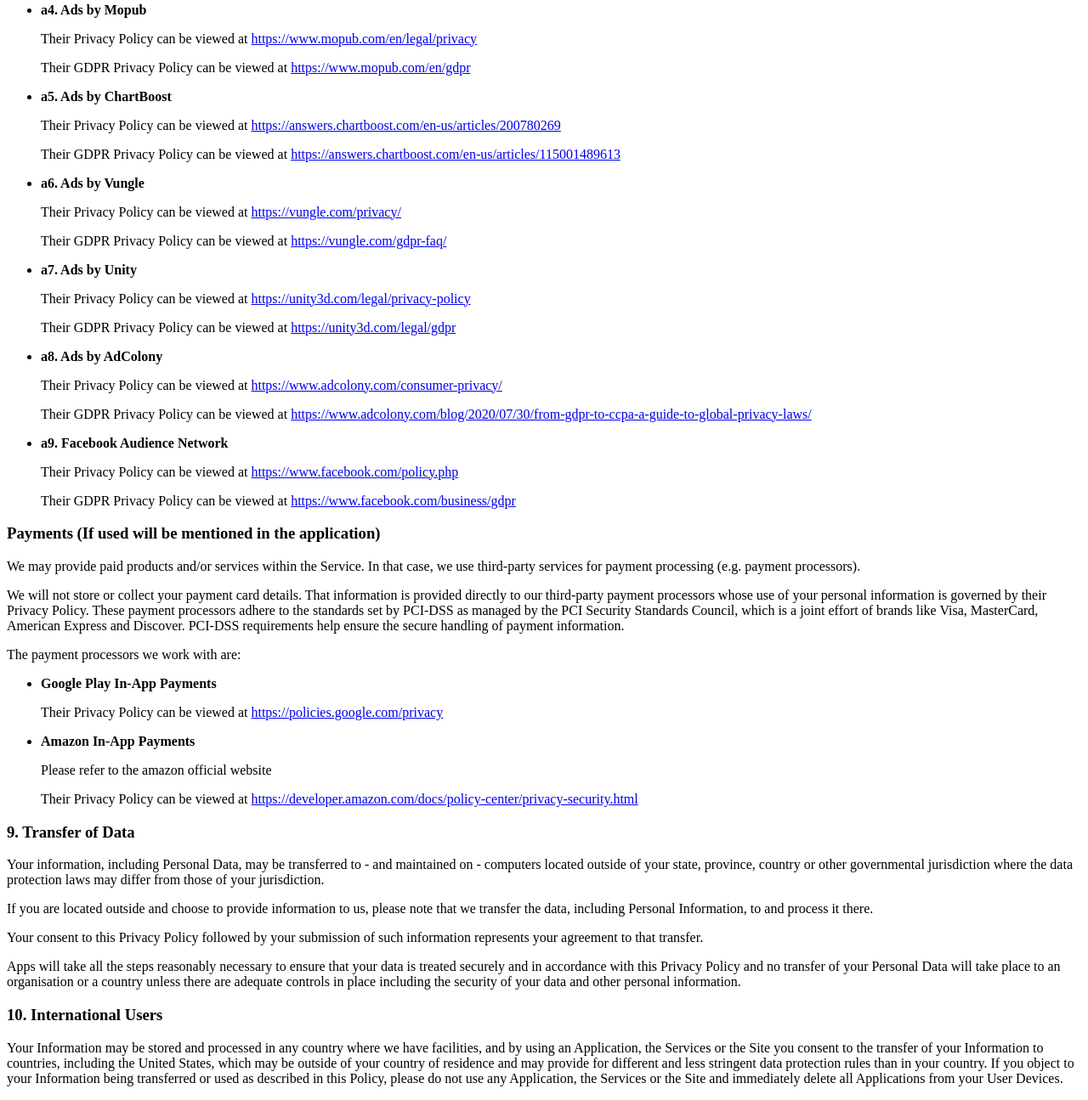
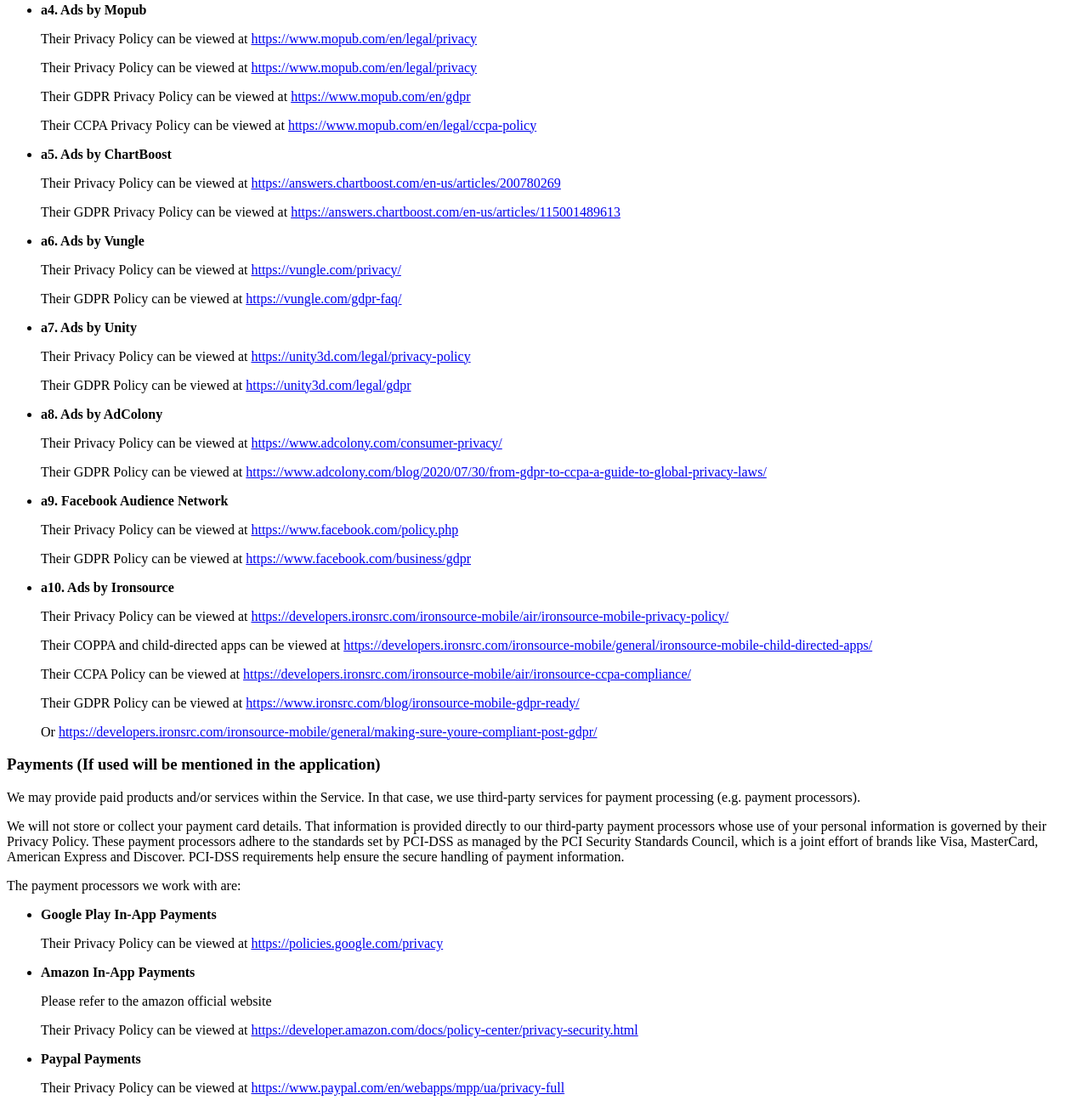
Before and after one commit to SunSGames/sunsgames.github.io, a plain HTML site: page PrivacyPolicy.html in a window 1280 px wide. Shown: the part 3972-5267 px from the top of the page at 85% size. Drawn offline with Linux system fonts and the light colour scheme.

Commit message:
Update PrivacyPolicy.html

```diff
--- a/PrivacyPolicy.html
+++ b/PrivacyPolicy.html
@@ -442,7 +442,7 @@
       <p>You may opt out of the use of the DoubleClick Cookie for interest-based advertising by visiting the Google Ads
         Settings web page: <a href="https://adssettings.google.com/" rel="external nofollow noopener"
           target="_blank">https://adssettings.google.com/</a></p>
-      <p>Their GDPR Privacy Policy can be viewed at
+      <p>Their GDPR Policy can be viewed at
         <a href="https://support.google.com/adsense/answer/7666366?hl=en" rel="external nofollow noopener"
           target="_blank">https://support.google.com/adsense/answer/7666366?hl=en</a>
       </p>
@@ -484,9 +484,18 @@
         <a href="https://www.mopub.com/en/legal/privacy" rel="external nofollow noopener"
           target="_blank">https://www.mopub.com/en/legal/privacy</a>
       </p>
+      <p>Their Privacy Policy can be viewed at
+        <a href="https://www.mopub.com/en/legal/privacy" rel="external nofollow noopener"
+          target="_blank">https://www.mopub.com/en/legal/privacy</a>
+      </p>
       <p>Their GDPR Privacy Policy can be viewed at
         <a href="https://www.mopub.com/en/gdpr" rel="external nofollow noopener" target="_blank">
           https://www.mopub.com/en/gdpr</a>
+
+      </p>
+      <p>Their CCPA Privacy Policy can be viewed at
+        <a href="https://www.mopub.com/en/legal/ccpa-policy" rel="external nofollow noopener" target="_blank">
+          https://www.mopub.com/en/legal/ccpa-policy</a>
 
       </p>
     </li>
@@ -507,7 +516,7 @@
         <a href="https://vungle.com/privacy/" rel="external nofollow noopener"
           target="_blank">https://vungle.com/privacy/</a>
       </p>
-      <p>Their GDPR Privacy Policy can be viewed at
+      <p>Their GDPR Policy can be viewed at
         <a href="https://vungle.com/gdpr-faq/" rel="external nofollow noopener" target="_blank">
           https://vungle.com/gdpr-faq/</a>
       </p>
@@ -517,7 +526,7 @@
       <p>Their Privacy Policy can be viewed at <a href="https://unity3d.com/legal/privacy-policy"
           rel="external nofollow noopener" target="_blank"> https://unity3d.com/legal/privacy-policy</a>
       </p>
-      <p>Their GDPR Privacy Policy can be viewed at
+      <p>Their GDPR Policy can be viewed at
         <a href="https://unity3d.com/legal/gdpr" rel="external nofollow noopener" target="_blank">
           https://unity3d.com/legal/gdpr</a>
       </p>
@@ -528,7 +537,7 @@
       <p>Their Privacy Policy can be viewed at <a href="https://www.adcolony.com/consumer-privacy/"
           rel="external nofollow noopener" target="_blank">https://www.adcolony.com/consumer-privacy/</a>
       </p>
-      <p>Their GDPR Privacy Policy can be viewed at
+      <p>Their GDPR Policy can be viewed at
         <a href="https://www.adcolony.com/blog/2020/07/30/from-gdpr-to-ccpa-a-guide-to-global-privacy-laws/" rel="external nofollow noopener" target="_blank">
           https://www.adcolony.com/blog/2020/07/30/from-gdpr-to-ccpa-a-guide-to-global-privacy-laws/</a>
       </p>
@@ -539,11 +548,31 @@
       <p>Their Privacy Policy can be viewed at <a href="https://www.facebook.com/policy.php"
           rel="external nofollow noopener" target="_blank">https://www.facebook.com/policy.php</a>
       </p>
-      <p>Their GDPR Privacy Policy can be viewed at
+      <p>Their GDPR Policy can be viewed at
         <a href="https://www.facebook.com/business/gdpr" rel="external nofollow noopener" target="_blank">
           https://www.facebook.com/business/gdpr</a>
       </p>
 
+    </li>
+    <li>
+      <p><strong>a10. Ads by Ironsource</strong></p>
+      <p>Their Privacy Policy can be viewed at <a href="https://developers.ironsrc.com/ironsource-mobile/air/ironsource-mobile-privacy-policy/"
+          rel="external nofollow noopener" target="_blank">https://developers.ironsrc.com/ironsource-mobile/air/ironsource-mobile-privacy-policy/</a>
+      </p>
+      <p>Their COPPA and child-directed apps can be viewed at <a href="https://developers.ironsrc.com/ironsource-mobile/general/ironsource-mobile-child-directed-apps/"
+        rel="external nofollow noopener" target="_blank">https://developers.ironsrc.com/ironsource-mobile/general/ironsource-mobile-child-directed-apps/</a>
+      </p>
+      <p>Their CCPA Policy can be viewed at <a href="https://developers.ironsrc.com/ironsource-mobile/air/ironsource-ccpa-compliance/"
+        rel="external nofollow noopener" target="_blank">https://developers.ironsrc.com/ironsource-mobile/air/ironsource-ccpa-compliance/</a>
+      </p>
+      <p>Their GDPR Policy can be viewed at
+        <a href="https://www.ironsrc.com/blog/ironsource-mobile-gdpr-ready/" rel="external nofollow noopener" target="_blank">
+          https://www.ironsrc.com/blog/ironsource-mobile-gdpr-ready/</a>
+      </p>
+      <p>Or
+        <a href="https://developers.ironsrc.com/ironsource-mobile/general/making-sure-youre-compliant-post-gdpr/" rel="external nofollow noopener" target="_blank">
+          https://developers.ironsrc.com/ironsource-mobile/general/making-sure-youre-compliant-post-gdpr/</a>
+      </p>
     </li>
   </ul>
 
@@ -568,6 +597,12 @@
       <p>Their Privacy Policy can be viewed at <a
           href="https://developer.amazon.com/docs/policy-center/privacy-security.html" rel="external nofollow noopener"
           target="_blank">https://developer.amazon.com/docs/policy-center/privacy-security.html</a></p>
+    </li>
+    <li>
+      <p><strong>Paypal Payments</strong></p>
+      <p>Their Privacy Policy can be viewed at <a
+          href="https://www.paypal.com/en/webapps/mpp/ua/privacy-full" rel="external nofollow noopener"
+          target="_blank">https://www.paypal.com/en/webapps/mpp/ua/privacy-full</a></p>
     </li>
   </ul>
   <h3>
```
